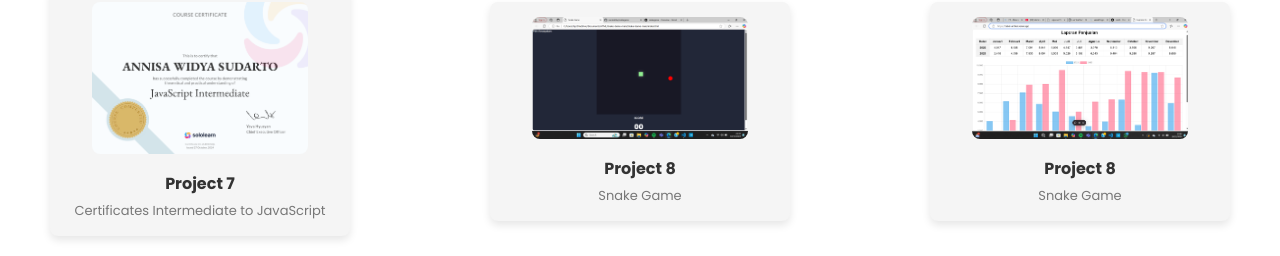
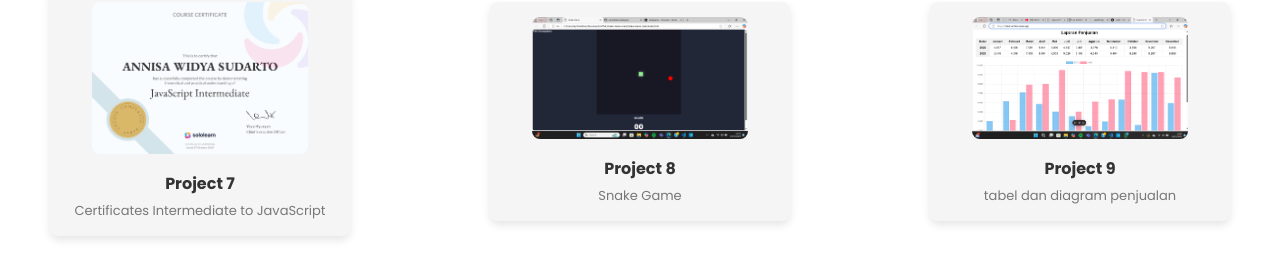
Before and after one commit to annisa04w/portofolio-fix, a plain HTML site: page index.html in a window 1280 px wide. Shown: the part 3180-3436 px from the top of the page. Drawn offline with nearby package versions, Linux system fonts and the light colour scheme.

Commit message:
fixxxxxx

```diff
--- a/index.html
+++ b/index.html
@@ -173,9 +173,9 @@
             </a>
             <a href="https://tabel-amber.vercel.app/">
                 <div class="card">
-                    <img src="gambar/tabel diagram.png" alt="Project 8">
-                    <h3>Project 8</h3>
-                    <p>Snake Game</p>
+                    <img src="gambar/tabel diagram.png" alt="Project 9">
+                    <h3>Project 9</h3>
+                    <p>tabel dan diagram penjualan</p>
                 </div>
             </a>
 </div>
```
